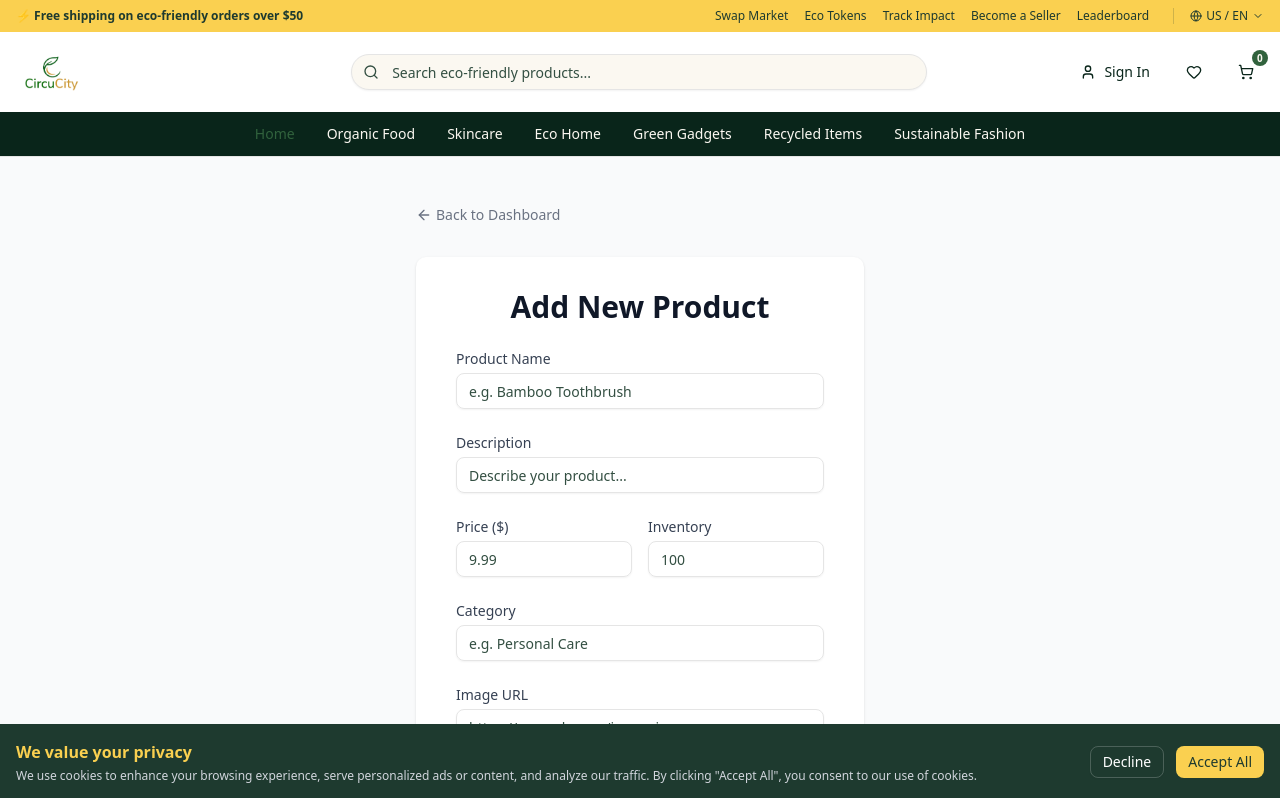
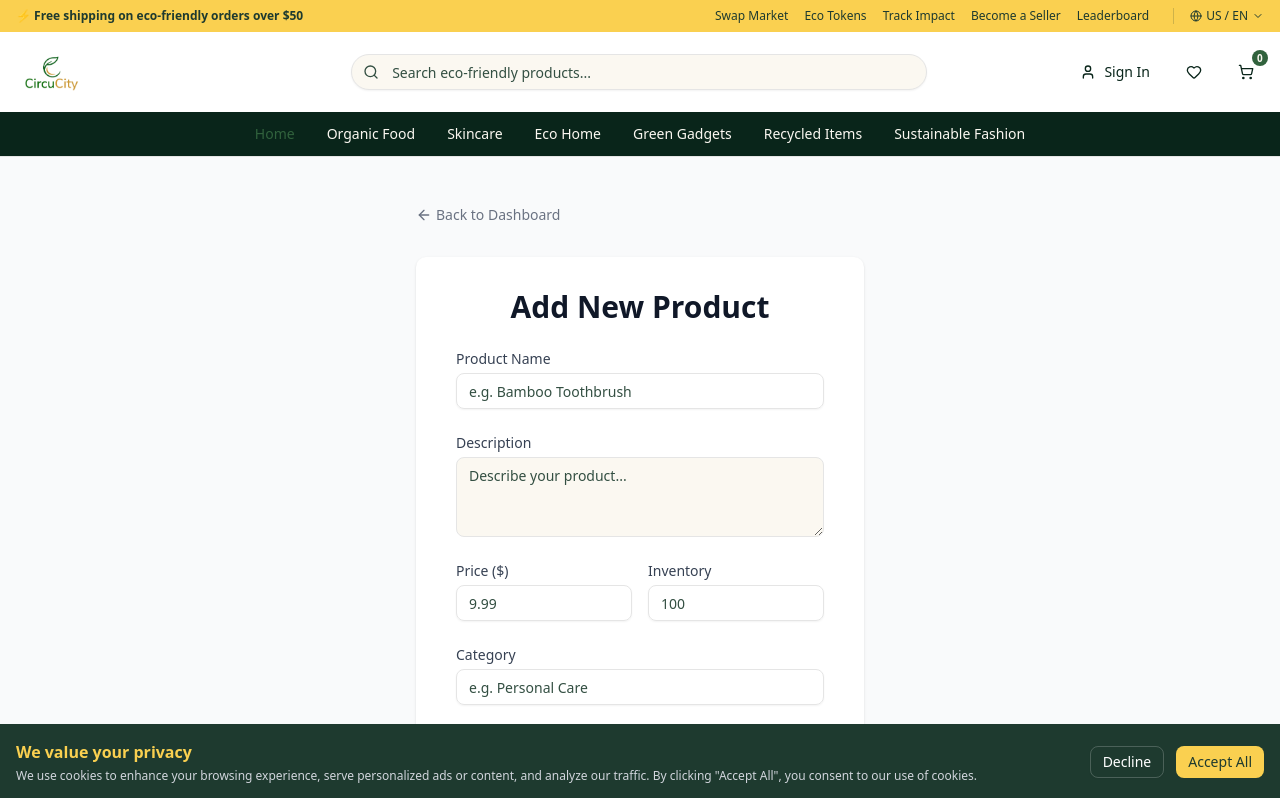
Before and after one commit to songokjesse/eco_ecommerce, a Next.js app: page /dashboard/seller/products/new in a window 1280 px wide. Shown: the top 798 px of the page. Built offline with nearby package versions, Linux system fonts and the light colour scheme; no server answers.

Commit message:
feat: Add a new `Textarea` component and integrate it into the product creation form for product descriptions.

```diff
--- a/app/dashboard/seller/products/new/page.tsx
+++ b/app/dashboard/seller/products/new/page.tsx
@@ -3,7 +3,7 @@
 import { useActionState } from 'react';
 import { Button } from "@/components/ui/button";
 import { Input } from "@/components/ui/input";
-import { Textarea } from "@/components/ui/textarea"; // Assuming I have this or will create it, otherwise Input for now.
+import { Textarea } from "@/components/ui/textarea";
 import { createProduct } from "@/app/actions/product";
 import Link from 'next/link';
 import { ArrowLeft } from 'lucide-react';
@@ -53,11 +53,10 @@ export default function AddProductForm() {
                                 Description
                             </label>
                             <div className="mt-1">
-                                <Input // Using Input as textarea might not be set up yet
+                                <Textarea
                                     id="description"
                                     name="description"
-                                    type="text"
-                                    required // Assuming required in DB
+                                    required
                                     placeholder="Describe your product..."
                                 />
                             </div>
--- /dev/null
+++ b/components/ui/textarea.tsx
@@ -0,0 +1,23 @@
+import * as React from "react"
+import { cn } from "@/lib/utils"
+
+export interface TextareaProps
+    extends React.TextareaHTMLAttributes<HTMLTextAreaElement> { }
+
+const Textarea = React.forwardRef<HTMLTextAreaElement, TextareaProps>(
+    ({ className, ...props }, ref) => {
+        return (
+            <textarea
+                className={cn(
+                    "flex min-h-[80px] w-full rounded-md border border-input bg-background px-3 py-2 text-sm ring-offset-background placeholder:text-muted-foreground focus-visible:outline-none focus-visible:ring-2 focus-visible:ring-ring focus-visible:ring-offset-2 disabled:cursor-not-allowed disabled:opacity-50",
+                    className
+                )}
+                ref={ref}
+                {...props}
+            />
+        )
+    }
+)
+Textarea.displayName = "Textarea"
+
+export { Textarea }
```
